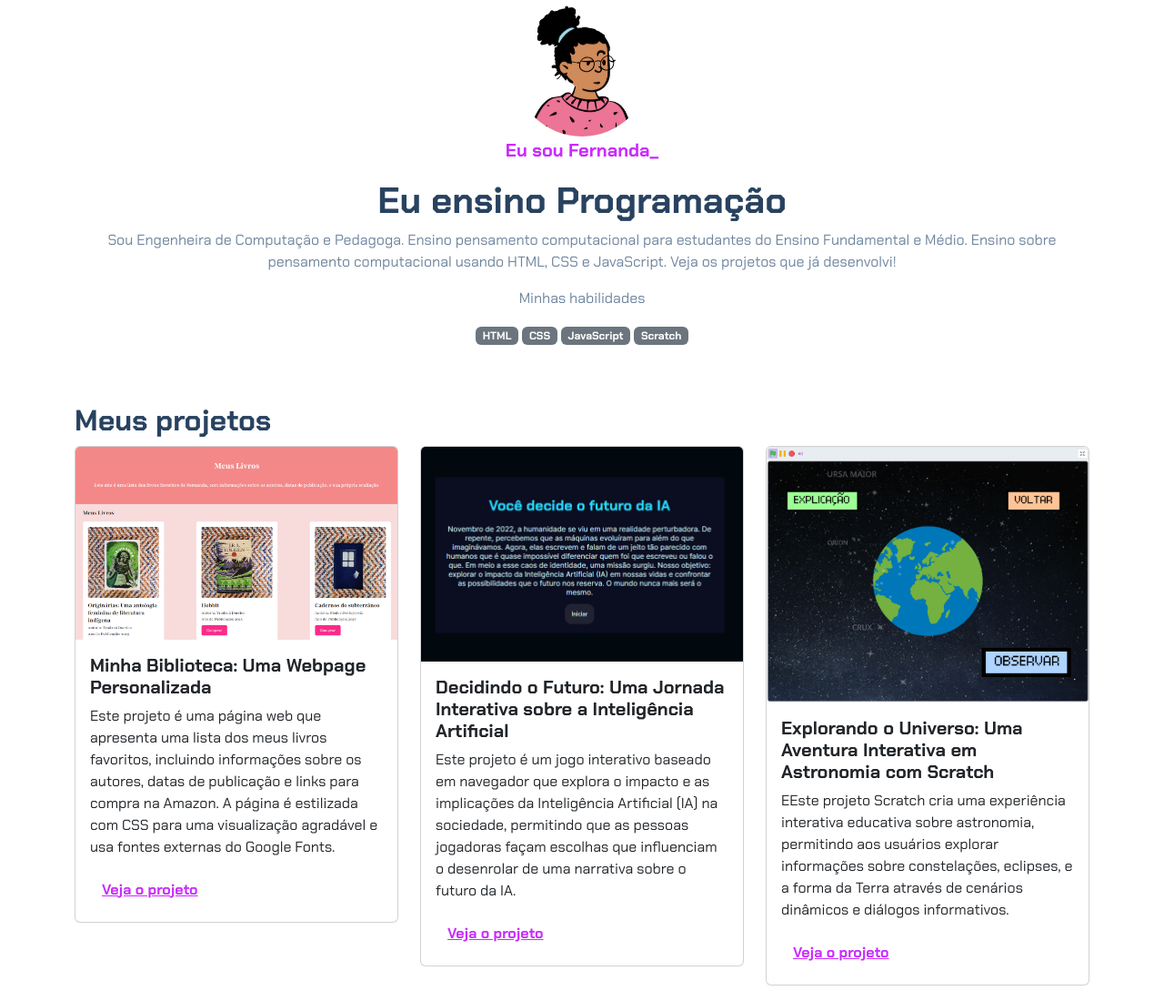
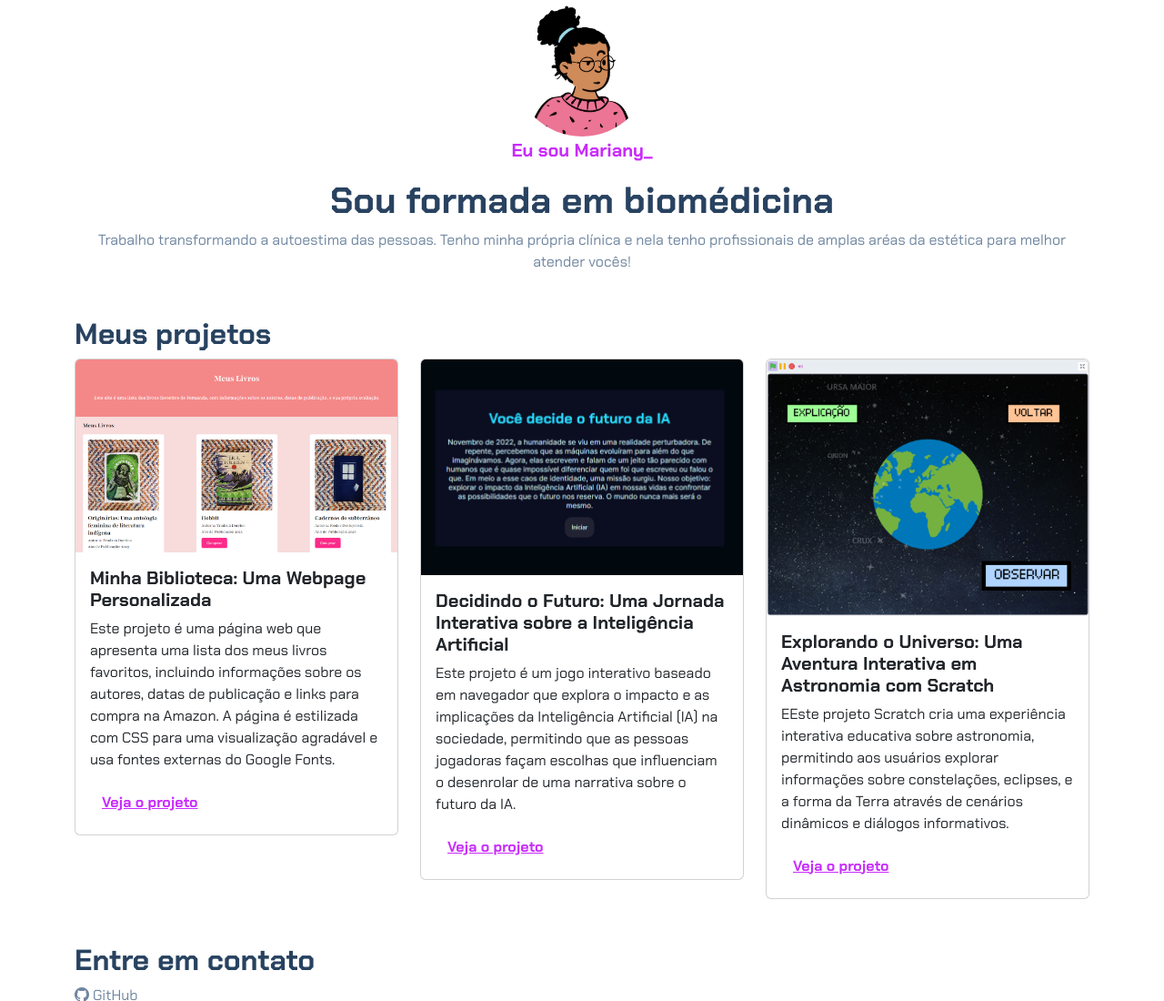
Before and after one commit to sampaiomari/Projeto-Portifolio-2B-Mariany, a plain HTML site: page index.html in a window 1280 px wide. Shown: the top 1100 px of the page at 91% size. Drawn offline with nearby package versions, Linux system fonts and the light colour scheme.

Commit message:
Update index.html

```diff
--- a/index.html
+++ b/index.html
@@ -14,17 +14,10 @@
     <header class="container text-center">
         <img src="img/avatar-perfil.png" alt="avatar da Fernanda" class="rounded-circle" width="150" height="150"
             srcset="">
-        <p class="lead">Eu sou Fernanda_</p>
-        <h1>Eu ensino Programação</h1>
-        <p>Sou Engenheira de Computação e Pedagoga. Ensino pensamento computacional para estudantes do Ensino
-            Fundamental e Médio. Ensino sobre pensamento computacional usando HTML, CSS e JavaScript. Veja os projetos
-            que já desenvolvi!</p>
-        <p>Minhas habilidades</p>
-        <div>
-            <p class="badge bg-secondary">HTML</p>
-            <p class="badge bg-secondary">CSS</p>
-            <p class="badge bg-secondary">JavaScript</p>
-            <p class="badge bg-secondary">Scratch</p>
+        <p class="lead">Eu sou Mariany_</p>
+        <h1>Sou formada em biomédicina</h1>
+        <p>Trabalho transformando a autoestima das pessoas. Tenho minha própria clínica e nela tenho profissionais de amplas aréas da estética para melhor atender vocês!</p>
+
         </div>
     </header>
     <main class="container mt-5">
```
